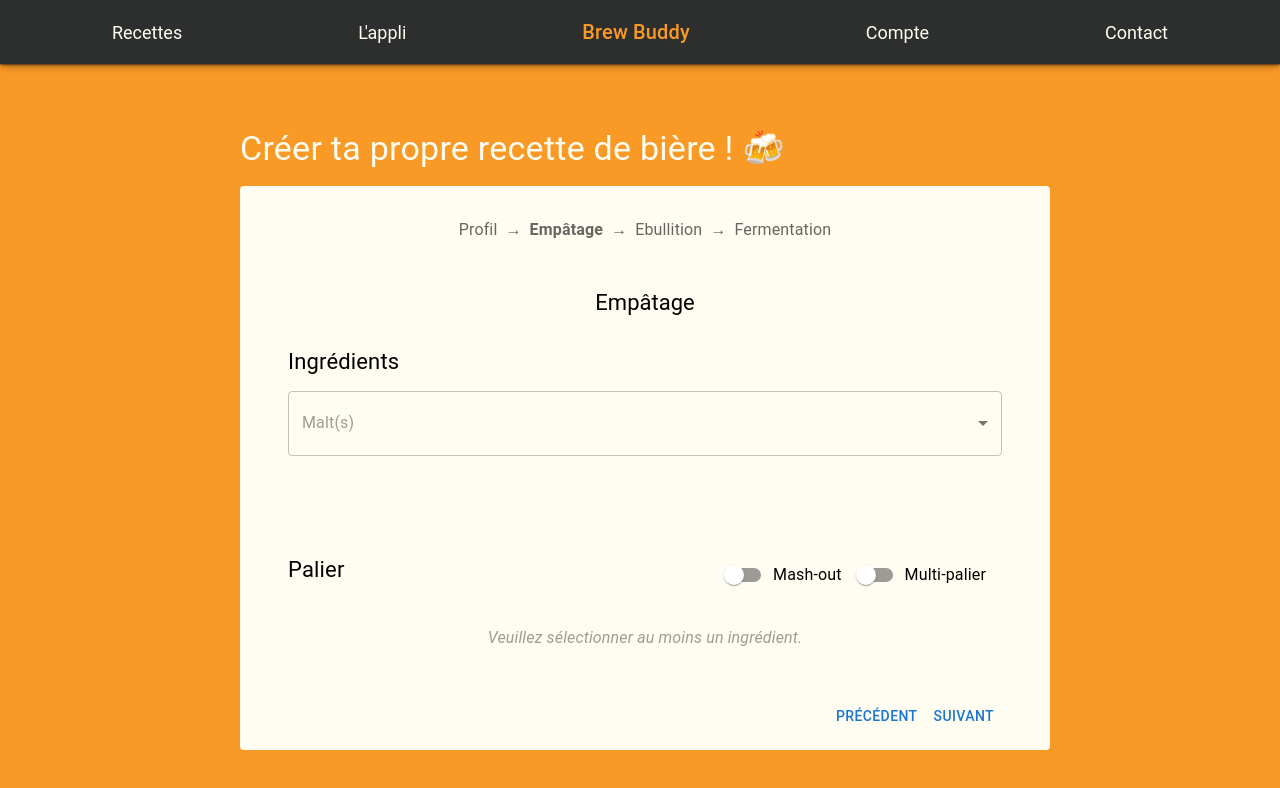
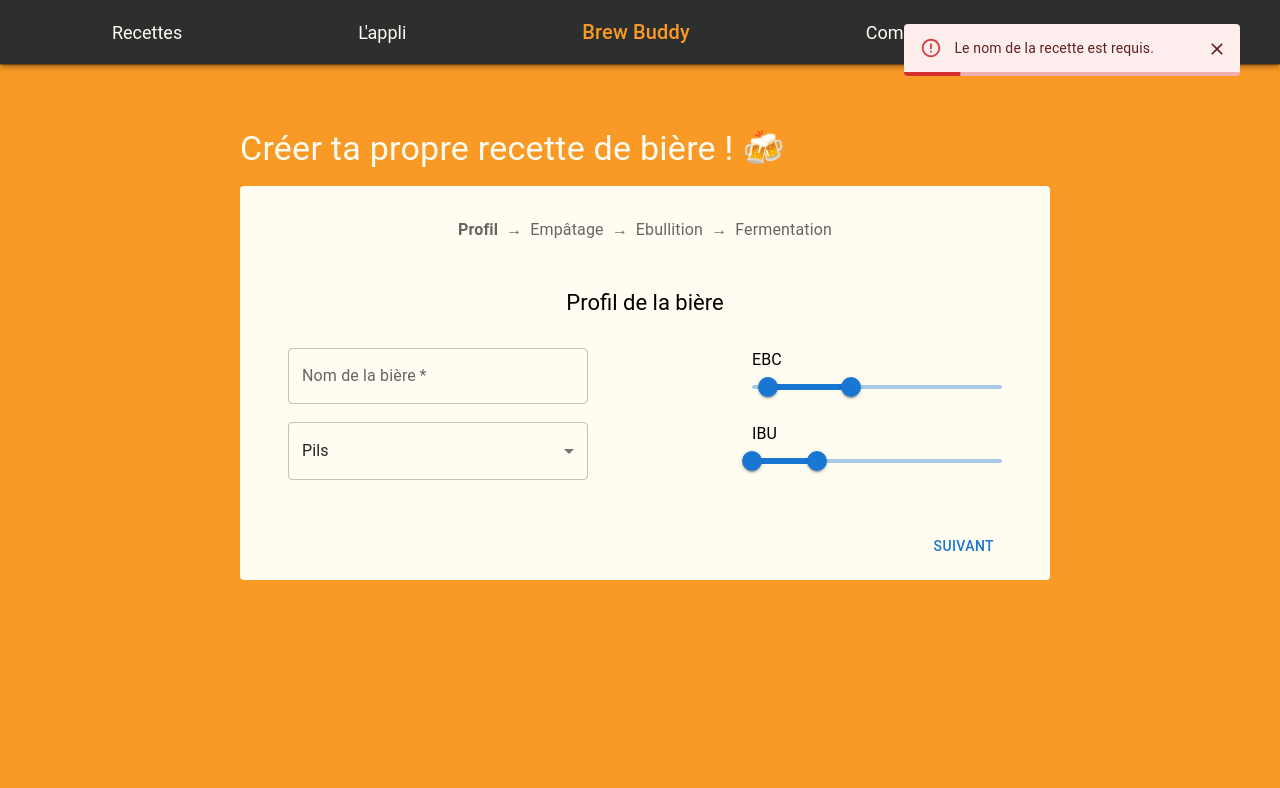
Before and after one commit to Chasmyr/BrewBuddy-Front, a React (Vite) app: page /recipe in a window 1280 px wide. Both pictures are taken after a click on the button "SUIVANT". Shown: the top 788 px of the page. Built offline with nearby package versions, Linux system fonts and the light colour scheme.

Commit message:
feat/ajout context de gestion d'erreur

```diff
--- a/src/App.tsx
+++ b/src/App.tsx
@@ -4,6 +4,7 @@
 import { useEffect } from "react"
 import { useDispatch } from "react-redux"
 import { setUserSlice } from "./store/userSlice"
+import { SnackbarProvider } from "./context/SnackbarContext"
 
 const App = () => {
 
@@ -25,9 +26,11 @@
   }, [])
 
   return (
-    <BrowserRouter>
-      <AppRouter />
-    </BrowserRouter>
+    <SnackbarProvider>
+      <BrowserRouter>
+        <AppRouter />
+      </BrowserRouter>
+    </SnackbarProvider>
   )
 }
 
--- a/src/components/LoginForm.tsx
+++ b/src/components/LoginForm.tsx
@@ -6,6 +6,8 @@
 import { setUserSlice, User } from "../store/userSlice"
 import { Link, useNavigate } from "react-router"
 import { AxiosError } from "axios"
+import { useSnackbar } from "../context/SnackbarContext"
+import { checkEmailConstraints } from "../utils/constraintsFormatter"
 
 interface LoginFormData {
     email: string
@@ -24,10 +26,10 @@
         password: ""
     })
     const [rememberMe, setRememberMe] = useState(false)
-    const [errorMessage, setErrorMessage] = useState("")
     const [userDetails, setUserDetails] = useState<User | null>(null)
     const dispatch = useDispatch()
     const navigate = useNavigate()
+    const { showSnackbar } = useSnackbar()
 
     const {data, error, isLoading, fetchData} = useApi()
 
@@ -45,15 +47,33 @@
         setRememberMe(!rememberMe)
     }
 
+    const checkIfFormComplete = () => {
+
+        if(!formData.email) {
+            showSnackbar("Le mail est requis.", "error")
+            return
+        }
+        if(!checkEmailConstraints(formData.email)) {
+            showSnackbar("Le format du mail n'est pas correct.", "error")
+            return
+        }
+        if(!formData.password) {
+            showSnackbar("Le mot de passe est requis.", "error")
+            return
+        }
+
+        return true
+    }
+
     const handleSubmit = async (e: any) => {
         e.preventDefault()
         const axiosConfig = {
             data: formData,
             method: 'post'
         }
-        if(!isLoading) {
+        if(!isLoading && checkIfFormComplete()) {
             const loginResponse = await fetchData("/api/login", axiosConfig)
-            if(loginResponse.accessToken) {
+            if(loginResponse) {
                 let axiosConfig2 = {
                     method: 'get',
                     headers: {
@@ -86,11 +106,11 @@
             const axiosError = error as AxiosError<ApiErrorResponse>
             if(axiosError.response) {
                 if(axiosError.response?.data.error === "InvalidCredentials") {
-                    setErrorMessage("Mail ou mot de passe incorrect.")
+                    showSnackbar("Mail ou mot de passe incorrect.","error")
                 } else if (axiosError.response?.data.error === "Not Found") {
-                    setErrorMessage("Impossible de joindre le serveur.")
+                    showSnackbar("Impossible de joindre le serveur.","error")
                 } else {
-                    setErrorMessage("Une erreur est survenue.")
+                    showSnackbar("Une erreur est survenue.","error")
                 }
             }
         }
@@ -155,11 +175,6 @@
                     lg: "70%"
                 }}
             >
-                {error &&
-                    <>
-                        <Alert severity="error" sx={{mb:2}}>{errorMessage}</Alert>
-                    </>
-                }
                 <Box
                     sx={{
                         width: "100%",
--- a/src/components/RegisterForm.tsx
+++ b/src/components/RegisterForm.tsx
@@ -7,6 +7,7 @@
 import { Link, useNavigate } from "react-router"
 import { checkEmailConstraints, checkPasswordConstraints } from "../utils/constraintsFormatter"
 import { AxiosError } from "axios"
+import { useSnackbar } from "../context/SnackbarContext"
 
 interface RegisterFormData {
     email: string
@@ -28,10 +29,10 @@
         pseudo: "",
         passwordCheck: ""
     })
-    const [errorMessage, setErrorMessage] = useState<string | null>(null)
     const [userDetails, setUserDetails] = useState<User | null>(null)
     const dispatch = useDispatch()
     const navigate = useNavigate()
+    const { showSnackbar } = useSnackbar()
 
     const {error, isLoading, fetchData} = useApi()
 
@@ -47,34 +48,32 @@
 
     const checkIfFormComplete = () => {
 
-        let errors = 0
-        // controle du formulaire avant la soumission
         if(!formData.pseudo) {
-            setErrorMessage("Le nom d'utilisateur est requis.")
-            errors++
+            showSnackbar("Le nom d'utilisateur est requis.", "error")
+            return
         }
         if(!formData.email) {
-            setErrorMessage("Le mail est requis.")
-            errors++
+            showSnackbar("Le mail est requis.", "error")
+            return
+        }
+        if(!checkEmailConstraints(formData.email)) {
+            showSnackbar("Le format du mail n'est pas correct.", "error")
+            return
         }
         if(!formData.password) {
-            setErrorMessage("Le mot de passe est requis.")
-            errors++
-        }
-        if(!checkEmailConstraints(formData.email)) {
-            setErrorMessage("Le format du mail n'est pas correct.")
-            errors++
+            showSnackbar("Le mot de passe est requis.", "error")
+            return
         }
         if(!checkPasswordConstraints(formData.password)) {
-            setErrorMessage("Le mot de passe ne correspond pas à nos normes de sécurité.")
-            errors++
+            showSnackbar("Le mot de passe ne correspond pas à nos normes de sécurité.", "error")
+            return
         }
         if(formData.password != formData.passwordCheck) {
-            setErrorMessage("Les mots de passe ne sont pas identiques.")
-            errors++
+            showSnackbar("Les mots de passe ne sont pas identiques.", "error")
+            return
         }
 
-        return errors === 0
+        return true
     }
 
     const handleSubmit = async (e: any) => {
@@ -86,7 +85,7 @@
                 method: 'post'
             }
             const createUserResponse = await fetchData("/api/users", axiosConfig)
-            if(createUserResponse.createdAt) {
+            if(createUserResponse) {
                 let response = null
                 if(!isLoading) {
                     const axiosConfig = {
@@ -127,11 +126,11 @@
             const axiosError = error as AxiosError<ApiErrorResponse>
             if(axiosError.response) {
                 if(axiosError.response?.data.error === "UserAlreadyExist") {
-                    setErrorMessage("Un compte éxiste déjà avec ce mail.")
+                    showSnackbar("Un compte éxiste déjà avec ce mail.", "error")
                 } else if (axiosError.response?.data.error === "Not Found") {
-                    setErrorMessage("Impossible de joindre le serveur.")
+                    showSnackbar("Impossible de joindre le serveur.", "error")
                 } else {
-                    setErrorMessage("Une erreur est survenue.")
+                    showSnackbar("Une erreur est survenue.", "error")
                 }
             }
         }
@@ -201,11 +200,6 @@
                     lg: "70%"
                 }}
             >
-                {errorMessage &&
-                    <>
-                        <Alert severity="error" sx={{mb:2}}>{errorMessage}</Alert>
-                    </>
-                }
                 <Box
                     sx={{
                         width: "100%",
--- a/src/components/recipeForm/RecipeFormBase.tsx
+++ b/src/components/recipeForm/RecipeFormBase.tsx
@@ -1,14 +1,51 @@
-import { Box, MenuItem, OutlinedInput, Select, TextField, Typography } from "@mui/material"
+import { Box, MenuItem, OutlinedInput, Select, SelectChangeEvent, TextField, Typography } from "@mui/material"
 import { beerStyles } from "../../utils/const"
 import SliderRecipeBase from "./SliderRecipeBase"
-import { useState } from "react"
+import { ChangeEvent, useState } from "react"
+import RecipeOptions from "./RecipeOptions"
+import { useSnackbar } from "../../context/SnackbarContext"
 
 const RecipeFormBase = () => {
 
     const [amertumeValue, setAmertumeValue] = useState<number[]>([1, 40])
     const [ebcValue, setEbcValue] = useState<number[]>([10, 56])
+    const [beerName, setBeerName] = useState<string>("")
+    const [beerStyle, setBeerStyle] = useState<string>("Pils")
+
+    const { showSnackbar } = useSnackbar()
+
+    const handleBeerName = (e: ChangeEvent<HTMLInputElement>) => {
+        setBeerName(e.target.value)
+    }
+
+    const handleBeerStyle = (e: SelectChangeEvent<string>) => {
+        setBeerStyle(e.target.value)
+    }
+
+    const checkIfFormComplete = () => {
+
+        if(!beerName) {
+            showSnackbar('Le nom de la recette est requis.', 'error')
+            return false
+        }
+
+        return true
+    }
+
+    const handleNext = () => {
+        const beerProfil = {
+            description: "",
+            ebc: ebcValue[1],
+            ibu: amertumeValue[1],
+            style: beerStyle,
+            recipeName: beerName
+        }
+
+        return checkIfFormComplete()
+    }
 
     return (
+        <>
             <Box
                 sx={{
                     display: "flex",
@@ -50,6 +87,8 @@
                             label="Nom de la bière"
                             required
                             fullWidth
+                            value={beerName}
+                            onChange={handleBeerName}
                             sx={{
                                 maxWidth: "300px"
                             }}
@@ -70,7 +109,8 @@
                             sx={{
                                 maxWidth: "300px"
                             }}
-                        defaultValue="Pils"
+                            value={beerStyle}
+                            onChange={handleBeerStyle}
                             input={<OutlinedInput label="beerStyle" notched={false} />}
                         >
                             {
@@ -89,6 +129,8 @@
                     </Box>
                 </Box>
             </Box>
+            <RecipeOptions handleNext={handleNext} />
+        </>
     )
 }
 
--- a/src/components/recipeForm/RecipeFormMashing.tsx
+++ b/src/components/recipeForm/RecipeFormMashing.tsx
@@ -6,6 +6,7 @@
 import { ingrEx } from "../../utils/const"
 import IngredientDetails from "./IngredientDetails"
 import { TemperatureAndDuration } from "../../type/recipeObject"
+import RecipeOptions from "./RecipeOptions"
 
 type RecipeFormMashingProps = {
     isMulti: boolean,
@@ -58,6 +59,7 @@
     }, [isMulti])
 
     return (
+        <>
             <Box
                 sx={{
                     display: "flex",
@@ -161,7 +163,7 @@
                                     justifyContent: "center"
                                 }}
                             >
-                            <Typography color="text.disabled" sx={{ fontStyle: 'italic' }}>Veuillez sélectionner au moins un ingrédient.</Typography>
+                                <Typography color="text.disabled" sx={{ fontStyle: 'italic', mt: 5 }}>Veuillez sélectionner au moins un ingrédient.</Typography>
                             </Box>
                         :
                             isMulti ?
@@ -184,6 +186,8 @@
                     }
                 </Box>
             </Box>
+            <RecipeOptions />
+        </>
     )
 }
 
--- a/src/components/recipeForm/RecipeOptions.tsx
+++ b/src/components/recipeForm/RecipeOptions.tsx
@@ -4,8 +4,11 @@
 import { setCurrentStep } from "../../store/recipeFormSlice"
 import { recipeSteps } from "../../utils/const"
 
+type RecipeOptionsProps = {
+    handleNext: (...args: any[]) => any
+}
 
-const RecipeOptions = () => {
+const RecipeOptions: React.FC<RecipeOptionsProps> = ({handleNext}) => {
 
     const dispatch = useDispatch()
 
@@ -14,13 +17,13 @@
         dispatch(setCurrentStep(step))
     }
 
-    const handleNext = () => {
-        if (currentStep < recipeSteps.length - 1) {
-            handleSetCurrentStep(currentStep + 1)
+    const handleNextButton = () => {
+        if(handleNext() && currentStep < recipeSteps.length - 1) {
+                handleSetCurrentStep(currentStep + 1)
         }
     }
 
-    const handlePrev = () => {
+    const handlePrevButton = () => {
         if (currentStep > 0) {
             handleSetCurrentStep(currentStep - 1)
         }
@@ -42,7 +45,7 @@
         >
             {currentStep > 0 && (
                 <Button
-                onClick={handlePrev}
+                onClick={handlePrevButton}
                 >
                     Précédent
                 </Button>
@@ -50,7 +53,7 @@
 
             {currentStep < recipeSteps.length - 1 && (
                 <Button
-                    onClick={handleNext}
+                    onClick={handleNextButton}
                 >
                     Suivant
                 </Button>
--- /dev/null
+++ b/src/context/SnackbarContext.tsx
@@ -0,0 +1,102 @@
+import { createContext, useContext, useState, useEffect } from 'react'
+import { Snackbar, Alert, LinearProgress, Box } from '@mui/material'
+
+type SnackbarContextType = {
+  showSnackbar: (message: string, severity?: 'success' | 'error' | 'warning' | 'info') => void
+}
+
+const SnackbarContext = createContext<SnackbarContextType | undefined>(undefined)
+
+export const SnackbarProvider = ({ children }: { children: React.ReactNode }) => {
+  const [open, setOpen] = useState(false)
+  const [message, setMessage] = useState('')
+  const [severity, setSeverity] = useState<'success' | 'error' | 'warning' | 'info'>('success')
+  const [progress, setProgress] = useState(100)
+
+  const duration = 3000
+
+  const showSnackbar = (msg: string, sev: 'success' | 'error' | 'warning' | 'info' = 'success') => {
+    setMessage(msg)
+    setSeverity(sev)
+    setProgress(100)
+    setOpen(true)
+  }
+
+  const handleClose = () => {
+    setOpen(false)
+  }
+
+  useEffect(() => {
+    if (open) {
+      const start = Date.now()
+      const timer = setInterval(() => {
+        const elapsed = Date.now() - start
+        setProgress(Math.max(0, 100 - (elapsed / duration) * 100))
+      }, 100)
+
+      return () => clearInterval(timer)
+    }
+  }, [open])
+
+  return (
+    <SnackbarContext.Provider value={{ showSnackbar }}>
+      {children}
+      <Snackbar
+        open={open}
+        autoHideDuration={duration}
+        onClose={handleClose}
+        anchorOrigin={{ vertical: 'top', horizontal: 'right' }}
+        sx={{
+            mr: {
+                lg: 6,
+                sm: 4,
+                xs: 6
+            },
+            mt: {
+                lg: 0,
+                md: 2,
+                sm: 4,
+                xs: 8
+            }
+        }}
+      >
+        <Box
+            sx={{
+                width: {
+                    md: '100%',
+                    sm: '100%',
+                    xs: '80%'
+                }
+            }}
+        >
+          <Alert
+            onClose={handleClose}
+            severity={severity}
+            sx={{ width: '100%', borderBottomLeftRadius: 0, borderBottomRightRadius: 0 }}
+          >
+            {message}
+          </Alert>
+        <LinearProgress
+            variant="determinate"
+            value={progress}
+            color={severity}
+            sx={{
+                height: 4,
+                borderBottomLeftRadius: 4,
+                borderBottomRightRadius: 4,
+                width: 'calc(100% + 32px)'
+            }}
+        />
+        </Box>
+      </Snackbar>
+    </SnackbarContext.Provider>
+  )
+}
+
+export const useSnackbar = () => {
+  const context = useContext(SnackbarContext)
+  if (!context) {
+    throw new Error('useSnackbar must be used within a SnackbarProvider')
+  }
+  return context
+}
--- a/src/pages/Recipe.tsx
+++ b/src/pages/Recipe.tsx
@@ -3,7 +3,6 @@
 import Header from "../layout/Header"
 import RecipeBreadcrumb from "../components/recipeForm/RecipeBreadcrumb"
 import { useState } from "react"
-import RecipeOptions from "../components/recipeForm/RecipeOptions"
 import RecipeFormMashing from "../components/recipeForm/RecipeFormMashing"
 import RecipeFormBoiling from "../components/recipeForm/RecipeFormBoiling"
 import { useSelector } from "react-redux"
@@ -66,7 +65,6 @@
                         {currentStep === 2 && (
                             <RecipeFormBoiling />
                         )}
-                        <RecipeOptions />
                     </Box>
                 </Box>
             </Box>
```
Lines whose indentation alone changed are shown as unchanged.
